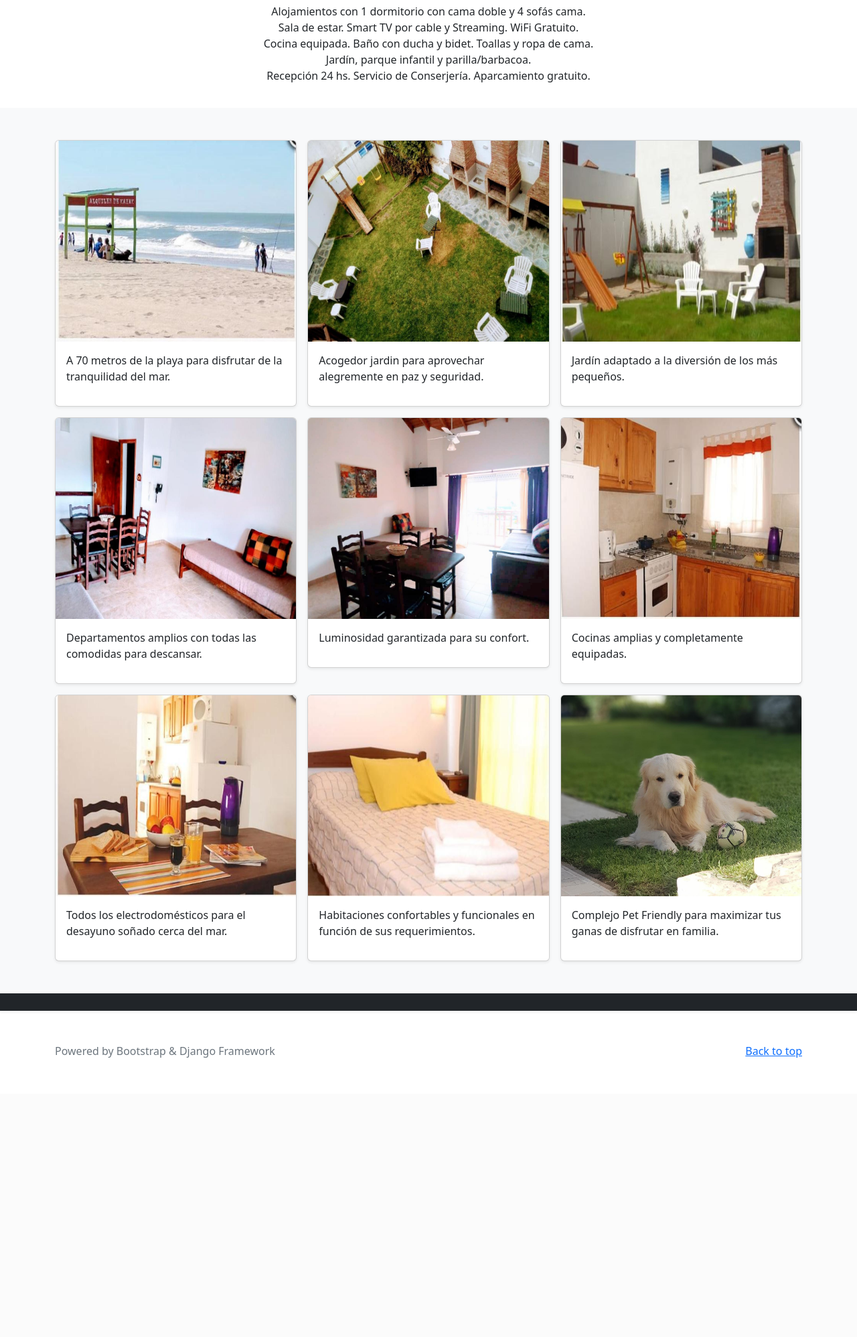
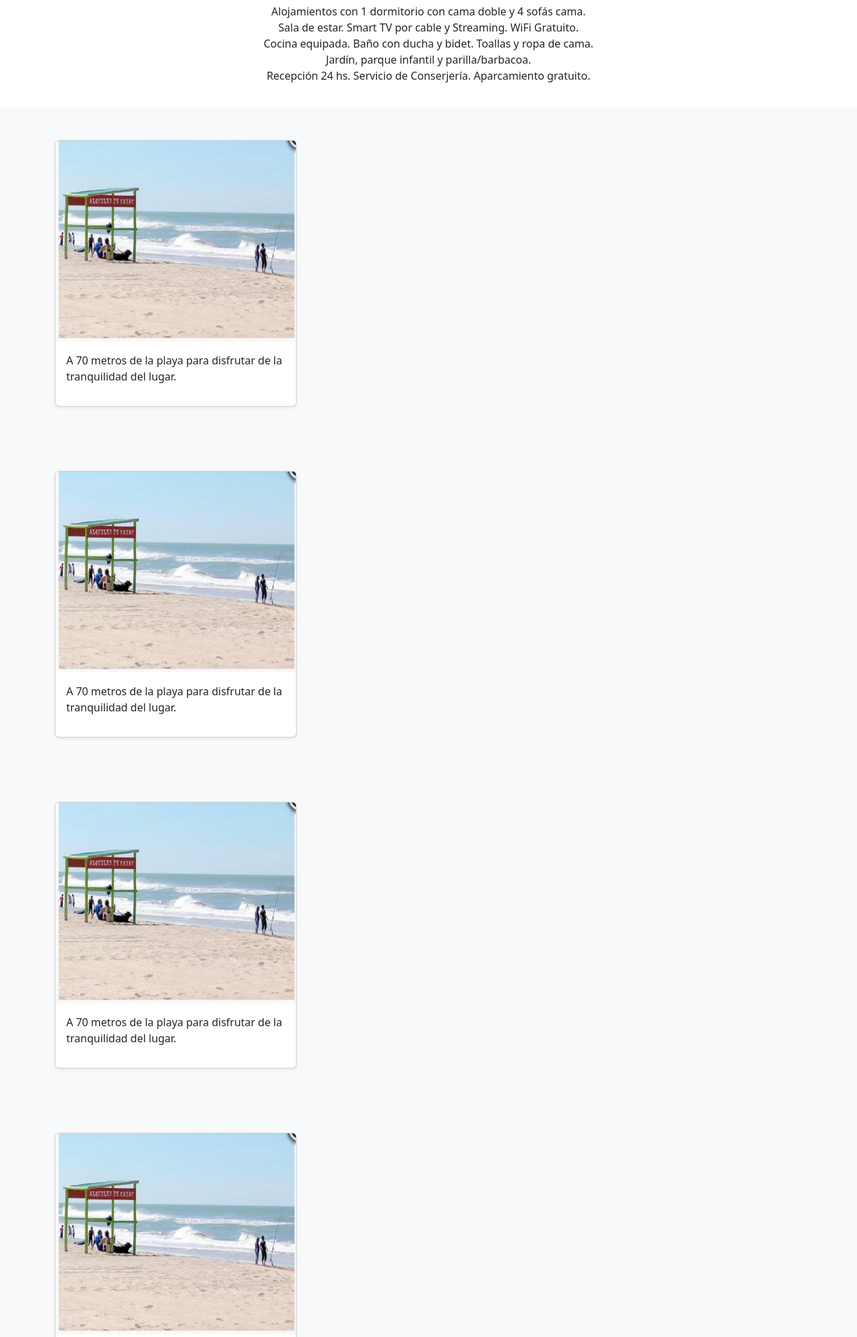
Before and after one commit to contepablod/maremarecomplejo, a Django app: page / in a window 1280 px wide. Shown: the part 891-2887 px from the top of the page at 67% size. Before the commit the page ends 2470 px from the top, so only its background shows below. Run offline with Django 4.2, Linux system fonts and the light colour scheme; data comes from the database, SQL or seed files in the repository.

Commit message:
Changed Images from media to static

```diff
--- a/MareMarePrj/settings.py
+++ b/MareMarePrj/settings.py
@@ -130,7 +130,7 @@ USE_TZ = True
 
 STATIC_URL = 'static/'
 STATIC_ROOT = os.path.join(BASE_DIR, 'static')
-# STATICFILES_STORAGE = 'whitenoise.storage.CompressedManifestStaticFilesStorage'
+STATICFILES_STORAGE = 'whitenoise.storage.CompressedManifestStaticFilesStorage'
 MEDIA_URL = 'media/'
 MEDIA_ROOT = BASE_DIR
 
--- a/WebApp/templates/home.html
+++ b/WebApp/templates/home.html
@@ -153,17 +153,143 @@
   <div class="album py-5 bg-light">
     <div class="container">
       <div class="row row-cols-1 row-cols-sm-2 row-cols-md-3 g-3">
-        {% for infopic in InfoPics.all %}
         <div class="col">
           <div class="card shadow-sm">
-            <img class="bd-placeholder-img card-img-top" src="{{ infopic.image.url }}" height="300" width="150"></img>
+            <img class="bd-placeholder-img card-img-top" src="{% static 'MareMarePlaya.jpg' %}" height="300" width="150"></img>
             <div class="card-body">
-              <p class="card-text">{{ infopic.summary }}</p>
+              <p class="card-text">A 70 metros de la playa para disfrutar de la tranquilidad del lugar.</p>
               <div class="d-flex justify-content-between align-items-center"></div>
             </div>
           </div>
         </div>
-        {% endfor %}
+      </div>
+    </div>
+  </div>
+
+  <div class="album py-5 bg-light">
+    <div class="container">
+      <div class="row row-cols-1 row-cols-sm-2 row-cols-md-3 g-3">
+        <div class="col">
+          <div class="card shadow-sm">
+            <img class="bd-placeholder-img card-img-top" src="{% static 'MareMarePlaya.jpg' %}" height="300" width="150"></img>
+            <div class="card-body">
+              <p class="card-text">A 70 metros de la playa para disfrutar de la tranquilidad del lugar.</p>
+              <div class="d-flex justify-content-between align-items-center"></div>
+            </div>
+          </div>
+        </div>
+      </div>
+    </div>
+  </div>
+
+  <div class="album py-5 bg-light">
+    <div class="container">
+      <div class="row row-cols-1 row-cols-sm-2 row-cols-md-3 g-3">
+        <div class="col">
+          <div class="card shadow-sm">
+            <img class="bd-placeholder-img card-img-top" src="{% static 'MareMarePlaya.jpg' %}" height="300" width="150"></img>
+            <div class="card-body">
+              <p class="card-text">A 70 metros de la playa para disfrutar de la tranquilidad del lugar.</p>
+              <div class="d-flex justify-content-between align-items-center"></div>
+            </div>
+          </div>
+        </div>
+      </div>
+    </div>
+  </div>
+
+  <div class="album py-5 bg-light">
+    <div class="container">
+      <div class="row row-cols-1 row-cols-sm-2 row-cols-md-3 g-3">
+        <div class="col">
+          <div class="card shadow-sm">
+            <img class="bd-placeholder-img card-img-top" src="{% static 'MareMarePlaya.jpg' %}" height="300" width="150"></img>
+            <div class="card-body">
+              <p class="card-text">A 70 metros de la playa para disfrutar de la tranquilidad del lugar.</p>
+              <div class="d-flex justify-content-between align-items-center"></div>
+            </div>
+          </div>
+        </div>
+      </div>
+    </div>
+  </div>
+
+  <div class="album py-5 bg-light">
+    <div class="container">
+      <div class="row row-cols-1 row-cols-sm-2 row-cols-md-3 g-3">
+        <div class="col">
+          <div class="card shadow-sm">
+            <img class="bd-placeholder-img card-img-top" src="{% static 'MareMarePlaya.jpg' %}" height="300" width="150"></img>
+            <div class="card-body">
+              <p class="card-text">A 70 metros de la playa para disfrutar de la tranquilidad del lugar.</p>
+              <div class="d-flex justify-content-between align-items-center"></div>
+            </div>
+          </div>
+        </div>
+      </div>
+    </div>
+  </div>
+
+  <div class="album py-5 bg-light">
+    <div class="container">
+      <div class="row row-cols-1 row-cols-sm-2 row-cols-md-3 g-3">
+        <div class="col">
+          <div class="card shadow-sm">
+            <img class="bd-placeholder-img card-img-top" src="{% static 'MareMarePlaya.jpg' %}" height="300" width="150"></img>
+            <div class="card-body">
+              <p class="card-text">A 70 metros de la playa para disfrutar de la tranquilidad del lugar.</p>
+              <div class="d-flex justify-content-between align-items-center"></div>
+            </div>
+          </div>
+        </div>
+      </div>
+    </div>
+  </div>
+
+  <div class="album py-5 bg-light">
+    <div class="container">
+      <div class="row row-cols-1 row-cols-sm-2 row-cols-md-3 g-3">
+        <div class="col">
+          <div class="card shadow-sm">
+            <img class="bd-placeholder-img card-img-top" src="{% static 'MareMarePlaya.jpg' %}" height="300" width="150"></img>
+            <div class="card-body">
+              <p class="card-text">A 70 metros de la playa para disfrutar de la tranquilidad del lugar.</p>
+              <div class="d-flex justify-content-between align-items-center"></div>
+            </div>
+          </div>
+        </div>
+      </div>
+    </div>
+  </div>
+
+  <div class="album py-5 bg-light">
+    <div class="container">
+      <div class="row row-cols-1 row-cols-sm-2 row-cols-md-3 g-3">
+        <div class="col">
+          <div class="card shadow-sm">
+            <img class="bd-placeholder-img card-img-top" src="{% static 'MareMarePlaya.jpg' %}" height="300" width="150"></img>
+            <div class="card-body">
+              <p class="card-text">A 70 metros de la playa para disfrutar de la tranquilidad del lugar.</p>
+              <div class="d-flex justify-content-between align-items-center"></div>
+            </div>
+          </div>
+        </div>
+      </div>
+    </div>
+  </div>
+
+  <div class="album py-5 bg-light">
+    <div class="container">
+      <div class="row row-cols-1 row-cols-sm-2 row-cols-md-3 g-3">
+        <div class="col">
+          <div class="card shadow-sm">
+            <img class="bd-placeholder-img card-img-top" src="{% static 'MareMarePlaya.jpg' %}" height="300" width="150"></img>
+            <div class="card-body">
+              <p class="card-text">A 70 metros de la playa para disfrutar de la tranquilidad del lugar.</p>
+              <div class="d-flex justify-content-between align-items-center"></div>
+            </div>
+          </div>
+        </div>
       </div>
     </div>
   </div>
```
